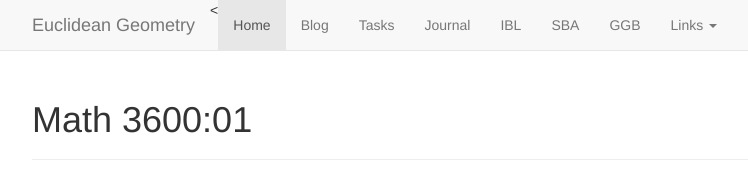
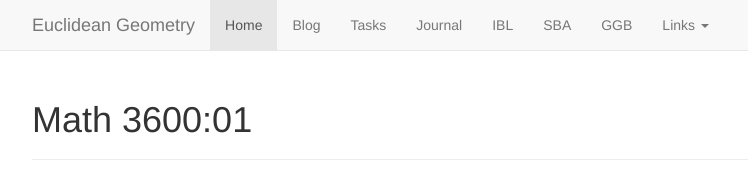
Before and after one commit to theronhitchman/euclidean-geometry, a Jekyll site: the page built from index.md, in a window 1280 px wide. Shown: the top 183 px of the page, without its empty margins (38-786 px from the left). Built offline with Jekyll 4.4.1, drawn with Linux system fonts in a browser that asks for light colours; nearby versions of some CDN libraries.

Commit message:
another more edits to navbar

```diff
--- a/_includes/header.html
+++ b/_includes/header.html
@@ -30,7 +30,7 @@
             <span class="icon-bar"></span>
             <span class="icon-bar"></span>
           </button>
-          <<a class="navbar-brand" href="{{ site.url }}">{{ site.name }}</a>
+          <a class="navbar-brand" href="{{ site.url }}">{{ site.name }}</a>
         </div>
         <div class="collapse navbar-collapse">
           <ul class="nav navbar-nav">
```
